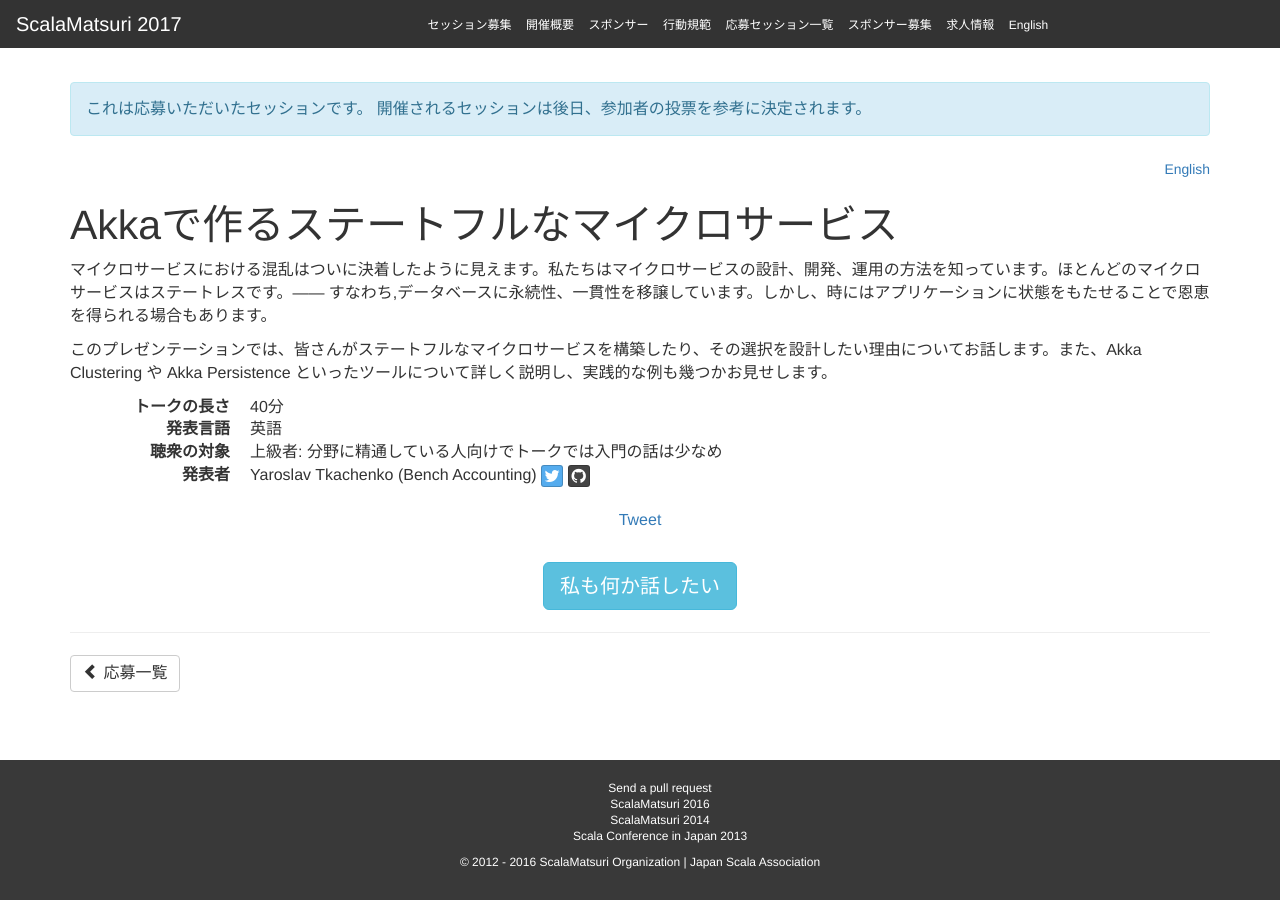
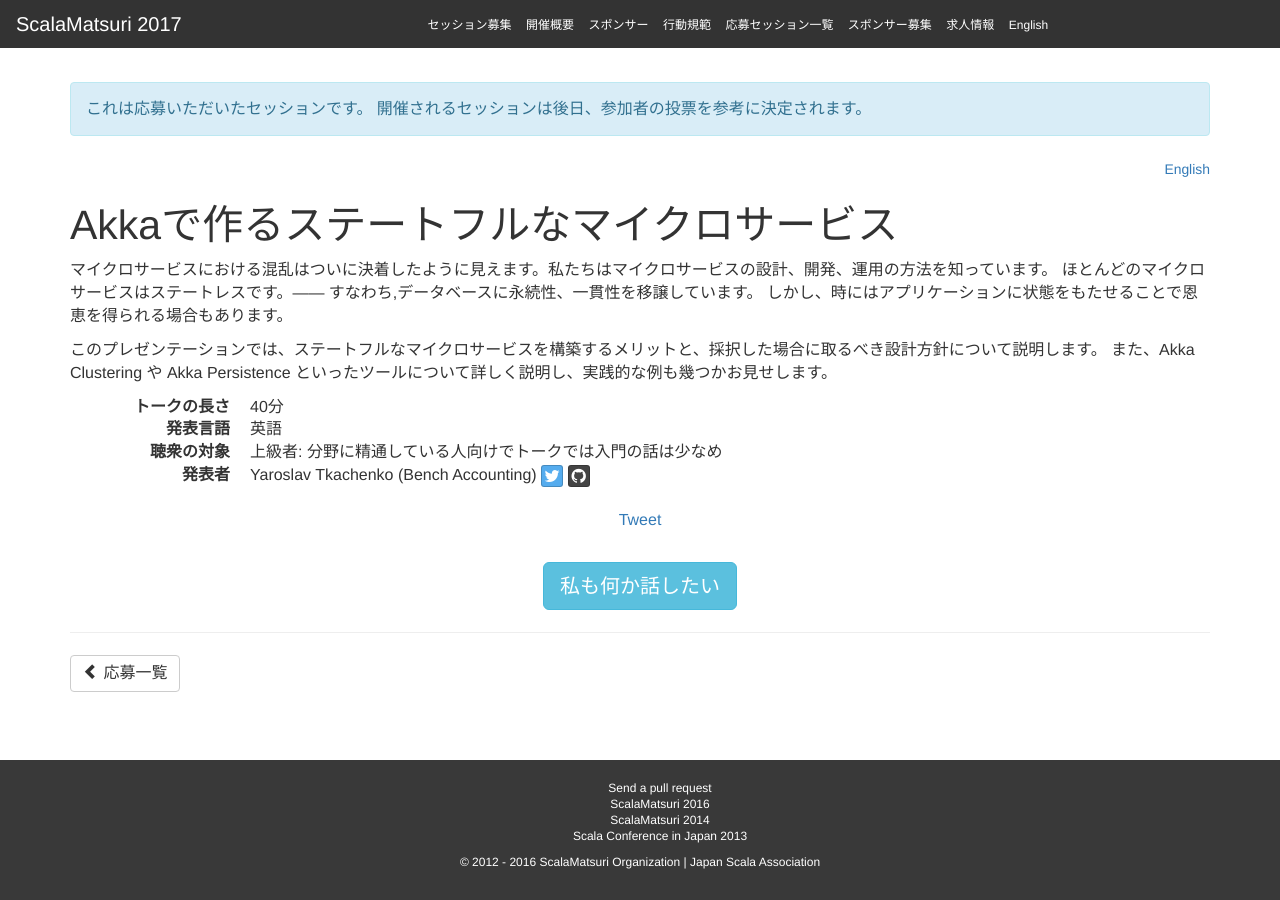
Before and after one commit to scalajp/2017.scalamatsuri.org, a Jekyll site: the page built from _candidates_ja/YaroslavTkachenko_1.md, in a window 1280 px wide. Built offline with Jekyll 4.4.1, drawn with Linux system fonts in a browser that asks for light colours; nearby versions of some CDN libraries; comment, search, counter and statistics services are not loaded.

Commit message:
指摘事項をマージ

```diff
--- a/_candidates_ja/YaroslavTkachenko_1.md
+++ b/_candidates_ja/YaroslavTkachenko_1.md
@@ -11,6 +11,9 @@
   - Software Design and Architecture
   - Microservices
 ---
-マイクロサービスにおける混乱はついに決着したように見えます。私たちはマイクロサービスの設計、開発、運用の方法を知っています。ほとんどのマイクロサービスはステートレスです。―― すなわち,データベースに永続性、一貫性を移譲しています。しかし、時にはアプリケーションに状態をもたせることで恩恵を得られる場合もあります。
+マイクロサービスにおける混乱はついに決着したように見えます。私たちはマイクロサービスの設計、開発、運用の方法を知っています。
+ほとんどのマイクロサービスはステートレスです。―― すなわち,データベースに永続性、一貫性を移譲しています。
+しかし、時にはアプリケーションに状態をもたせることで恩恵を得られる場合もあります。
 
-このプレゼンテーションでは、皆さんがステートフルなマイクロサービスを構築したり、その選択を設計したい理由についてお話します。また、Akka Clustering や Akka Persistence といったツールについて詳しく説明し、実践的な例も幾つかお見せします。
+このプレゼンテーションでは、ステートフルなマイクロサービスを構築するメリットと、採択した場合に取るべき設計方針について説明します。
+また、Akka Clustering や Akka Persistence といったツールについて詳しく説明し、実践的な例も幾つかお見せします。
```
